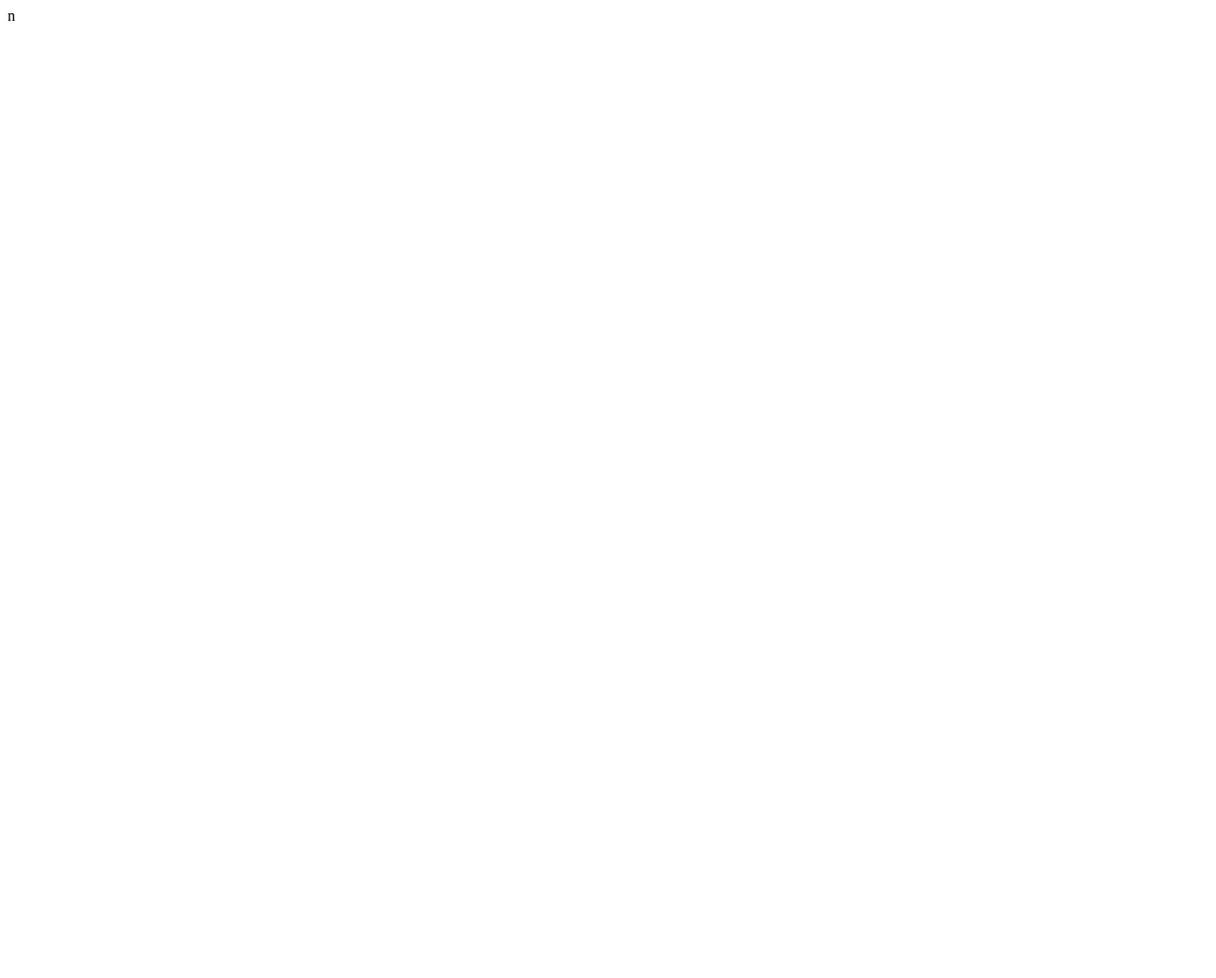
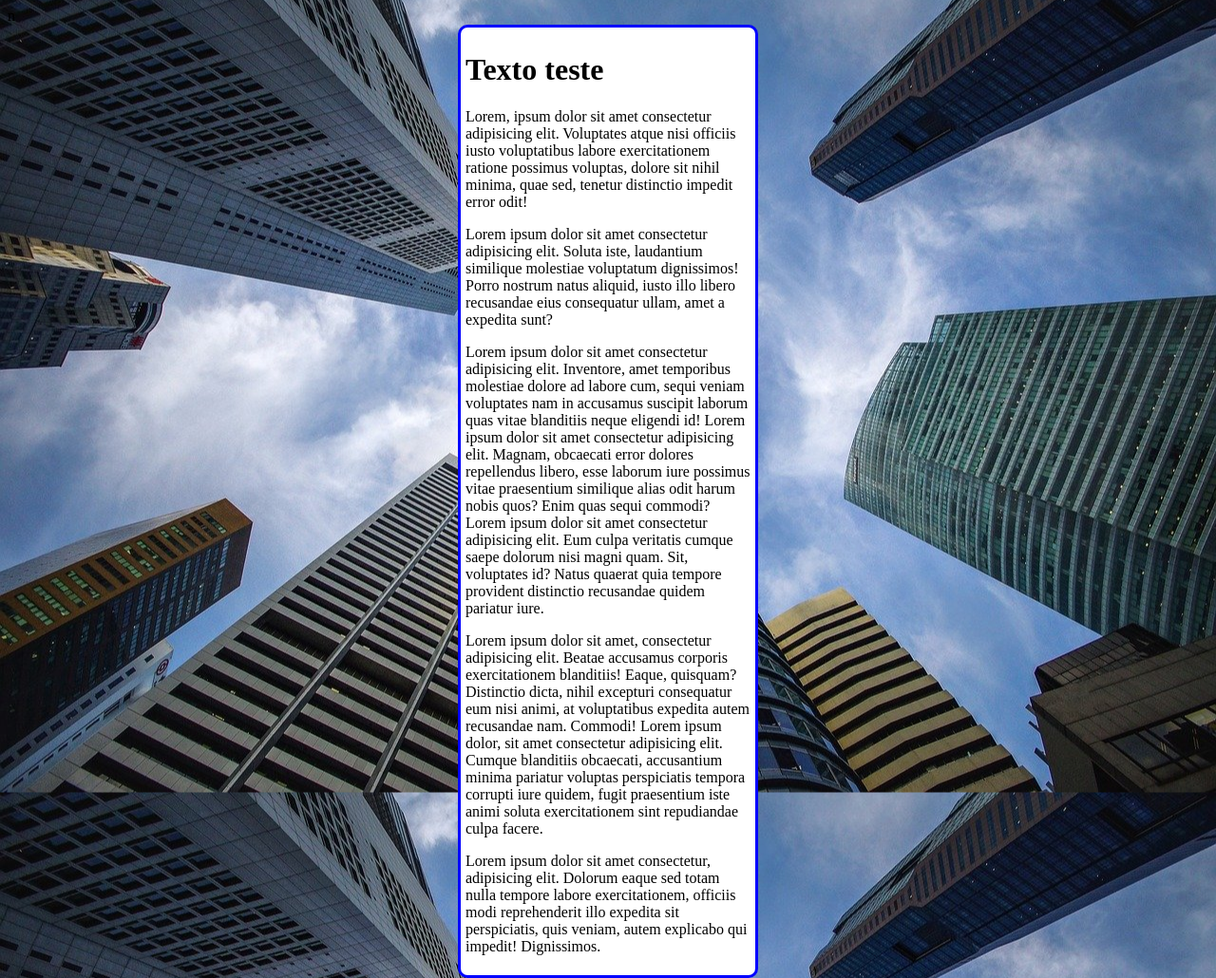
Before and after one commit to vmcarvalho7/html-css, a plain HTML site: page Exercicios modulo 3/ex001/fundo3.html in a window 1280 px wide. Shown: the whole page at 95% size. Before the commit the page ends 800 px from the top, so only its background shows below. Drawn offline with Linux system fonts and the light colour scheme.

Commit message:
atualização

```diff
--- a/Exercicios modulo 3/ex001/fundo3.html
+++ b/Exercicios modulo 3/ex001/fundo3.html
@@ -5,9 +5,39 @@
     <meta name="viewport" content="width=device-width, initial-scale=1.0">
     <link rel="shortcut icon" href="me.ico" type="image/x-icon">n
     <title>Document</title>
-    <style></style>
+    <style>
+        body{
+            height: 100vh;
+            background-color: black;
+            background-image: url(imagens/wallpaper002.jpg);
+            background-repeat: repeat;
+            background-position: center center;
+            background-size: cover;
+        }
+        main{
+            width: 300px;
+
+            background-color: white;
+            border-radius:10px;
+            border: 3px solid blue;
+            padding: 5px;
+            margin: auto;
+            tex
+        }
+    </style>
 </head>
 <body>
-
+    <main>
+        <h1>Texto teste</h1>
+        <p>Lorem, ipsum dolor sit amet consectetur adipisicing elit. Voluptates atque nisi officiis iusto voluptatibus labore exercitationem ratione possimus voluptas, dolore sit nihil minima, quae sed, tenetur distinctio impedit error odit!</p>
+        <p>Lorem ipsum dolor sit amet consectetur adipisicing elit. Soluta iste, laudantium similique molestiae voluptatum dignissimos! Porro nostrum natus aliquid, iusto illo libero recusandae eius consequatur ullam, amet a expedita sunt?</p>
+        <p>Lorem ipsum dolor sit amet consectetur adipisicing elit. Inventore, amet temporibus molestiae dolore ad labore cum, sequi veniam voluptates nam in accusamus suscipit laborum quas vitae blanditiis neque eligendi id! Lorem ipsum dolor sit amet consectetur adipisicing elit. Magnam, obcaecati error dolores repellendus libero, esse laborum iure possimus vitae praesentium similique alias odit harum nobis quos? Enim quas sequi commodi?
+            Lorem ipsum dolor sit amet consectetur adipisicing elit. Eum culpa veritatis cumque saepe dolorum nisi magni quam. Sit, voluptates id? Natus quaerat quia tempore provident distinctio recusandae quidem pariatur iure.
+        </p>
+        <p>Lorem ipsum dolor sit amet, consectetur adipisicing elit. Beatae accusamus corporis exercitationem blanditiis! Eaque, quisquam? Distinctio dicta, nihil excepturi consequatur eum nisi animi, at voluptatibus expedita autem recusandae nam. Commodi!
+            Lorem ipsum dolor, sit amet consectetur adipisicing elit. Cumque blanditiis obcaecati, accusantium minima pariatur voluptas perspiciatis tempora corrupti iure quidem, fugit praesentium iste animi soluta exercitationem sint repudiandae culpa facere.
+        </p>
+        <p>Lorem ipsum dolor sit amet consectetur, adipisicing elit. Dolorum eaque sed totam nulla tempore labore exercitationem, officiis modi reprehenderit illo expedita sit perspiciatis, quis veniam, autem explicabo qui impedit! Dignissimos.</p>
+    </main>
 </body>
 </html>
```
